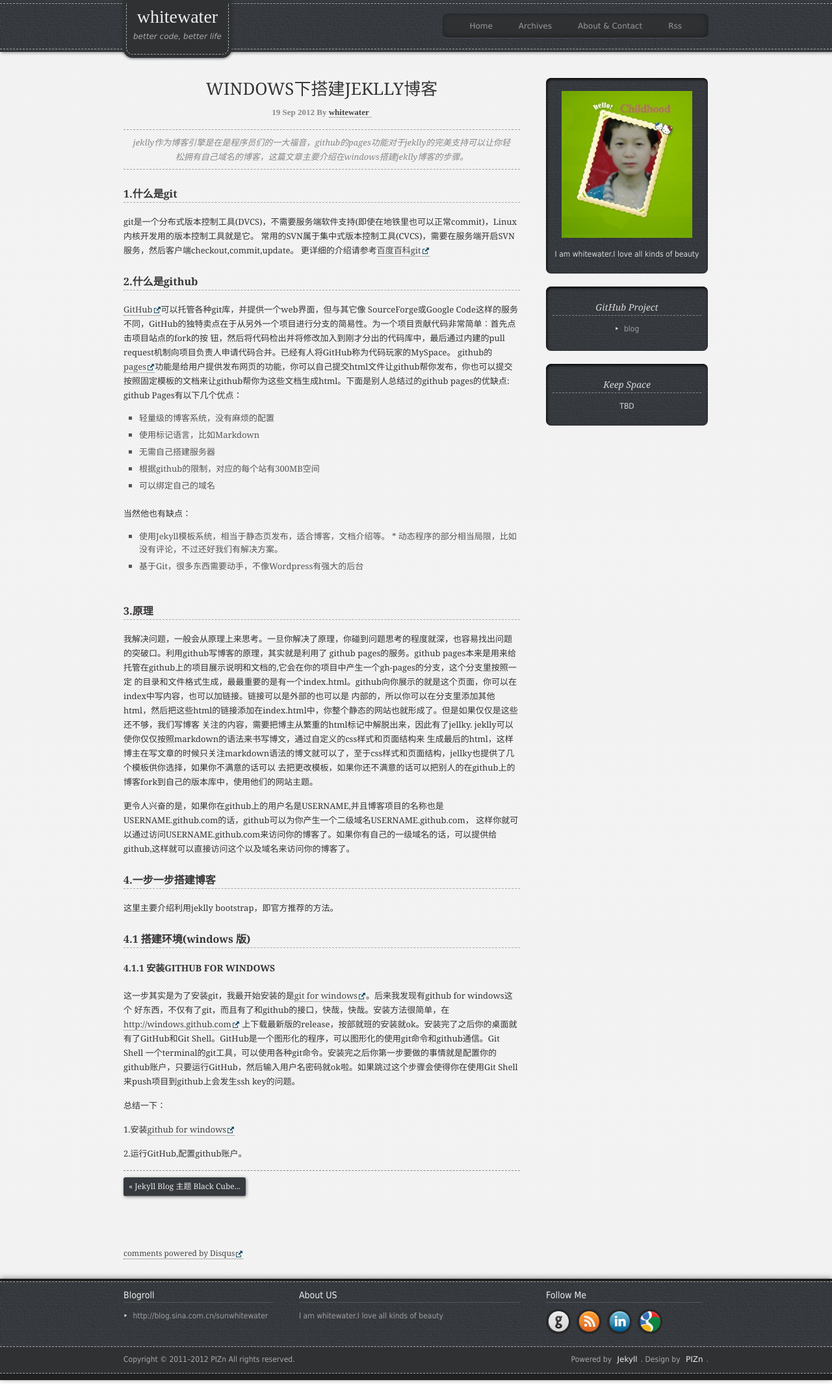
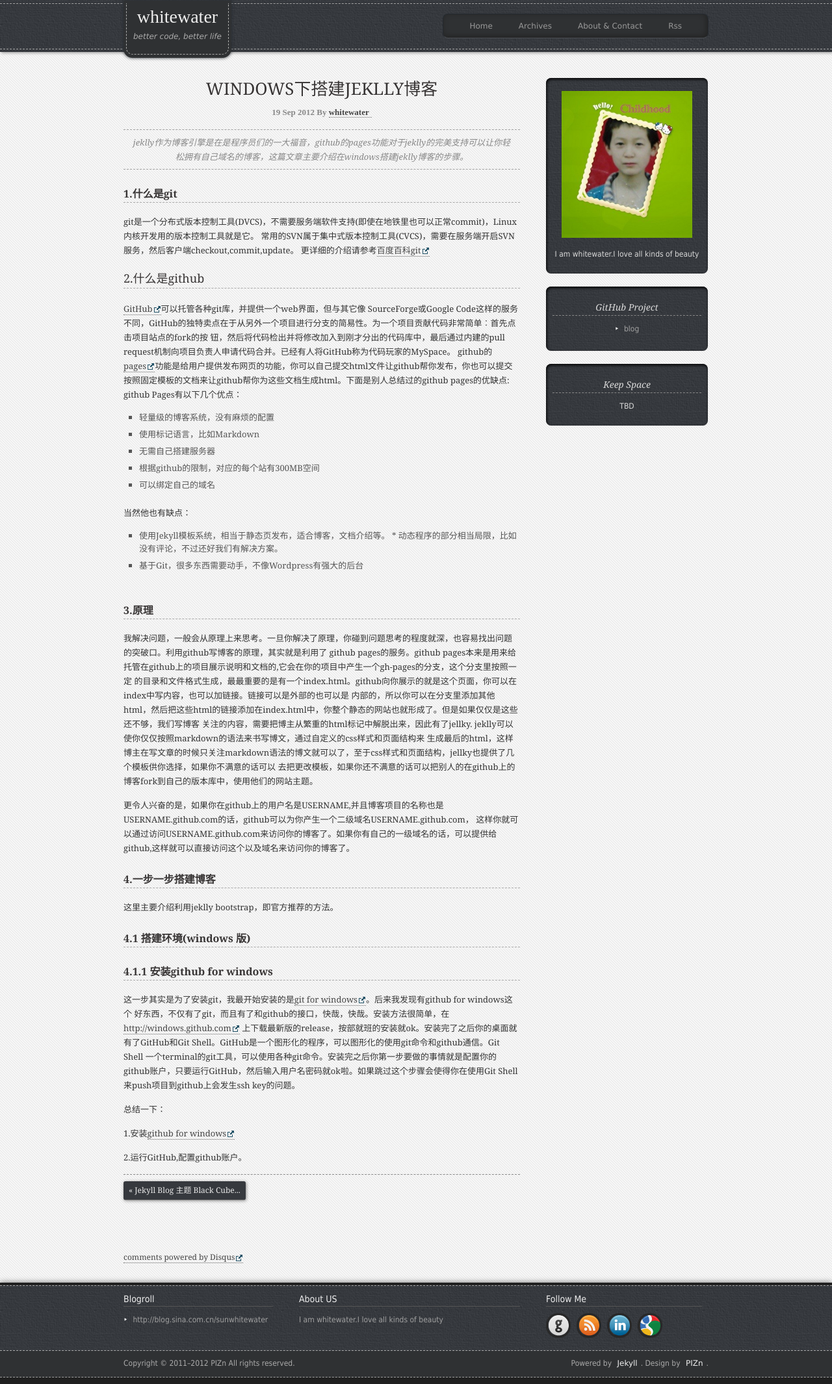
Before and after one commit to zixiaojindao/zixiaojindao.github.com, a Jekyll site: the page built from _posts/2012-09-19-windowsjeklly.md, in a window 1280 px wide. Shown: the whole page at 65% size. Built offline with Jekyll 4.4.1, drawn with Linux system fonts in a browser that asks for light colours; nearby versions of some CDN libraries; Markdown is read by kramdown in place of the engine named in the settings; comment, search, counter and statistics services are not loaded.

```diff
--- a/_posts/2012-09-19-windowsjeklly.md
+++ b/_posts/2012-09-19-windowsjeklly.md
@@ -9,7 +9,7 @@ tags: []
 git是一个分布式版本控制工具(DVCS)，不需要服务端软件支持(即使在地铁里也可以正常commit)，Linux内核开发用的版本控制工具就是它。
 常用的SVN属于集中式版本控制工具(CVCS)，需要在服务端开启SVN服务，然后客户端checkout,commit,update。
 更详细的介绍请参考<a href="http://baike.baidu.com/view/1531489.htm" target="_blank">百度百科git</a>
-###2.什么是github
+##2.什么是github
 <a href="https://github.com" target="_blank">GitHub</a>可以托管各种git库，并提供一个web界面，但与其它像 SourceForge或Google Code这样的服务不同，GitHub的独特卖点在于从另外一个项目进行分支的简易性。为一个项目贡献代码非常简单︰首先点击项目站点的fork的按 钮，然后将代码检出并将修改加入到刚才分出的代码库中，最后通过内建的pull request机制向项目负责人申请代码合并。已经有人将GitHub称为代码玩家的MySpace。
 github的<a href="https://pages.github.com" target="_balank">pages</a>功能是给用户提供发布网页的功能，你可以自己提交html文件让github帮你发布，你也可以提交按照固定模板的文档来让github帮你为这些文档生成html。下面是别人总结过的github pages的优缺点:
 github Pages有以下几个优点：
@@ -41,7 +41,7 @@ github pages的服务。github pages本来是用来给托管在github上的项
 这里主要介绍利用jeklly bootstrap，即官方推荐的方法。
 
 ###4.1 搭建环境(windows 版)
-####4.1.1 安装github for windows
+###4.1.1 安装github for windows
 这一步其实是为了安装git，我最开始安装的是<a href="http://msysgit.github.com/" target="_blank">git for windows</a>。后来我发现有github for windows这个
 好东西，不仅有了git，而且有了和github的接口，快哉，快哉。安装方法很简单，在<a href="http://windows.github.com/" target="_blank">http://windows.github.com</a>
 上下载最新版的release，按部就班的安装就ok。安装完了之后你的桌面就有了GitHub和Git Shell。GitHub是一个图形化的程序，可以图形化的使用git命令和github通信。Git Shell
```
Also changed, not shown: 1 other file.
